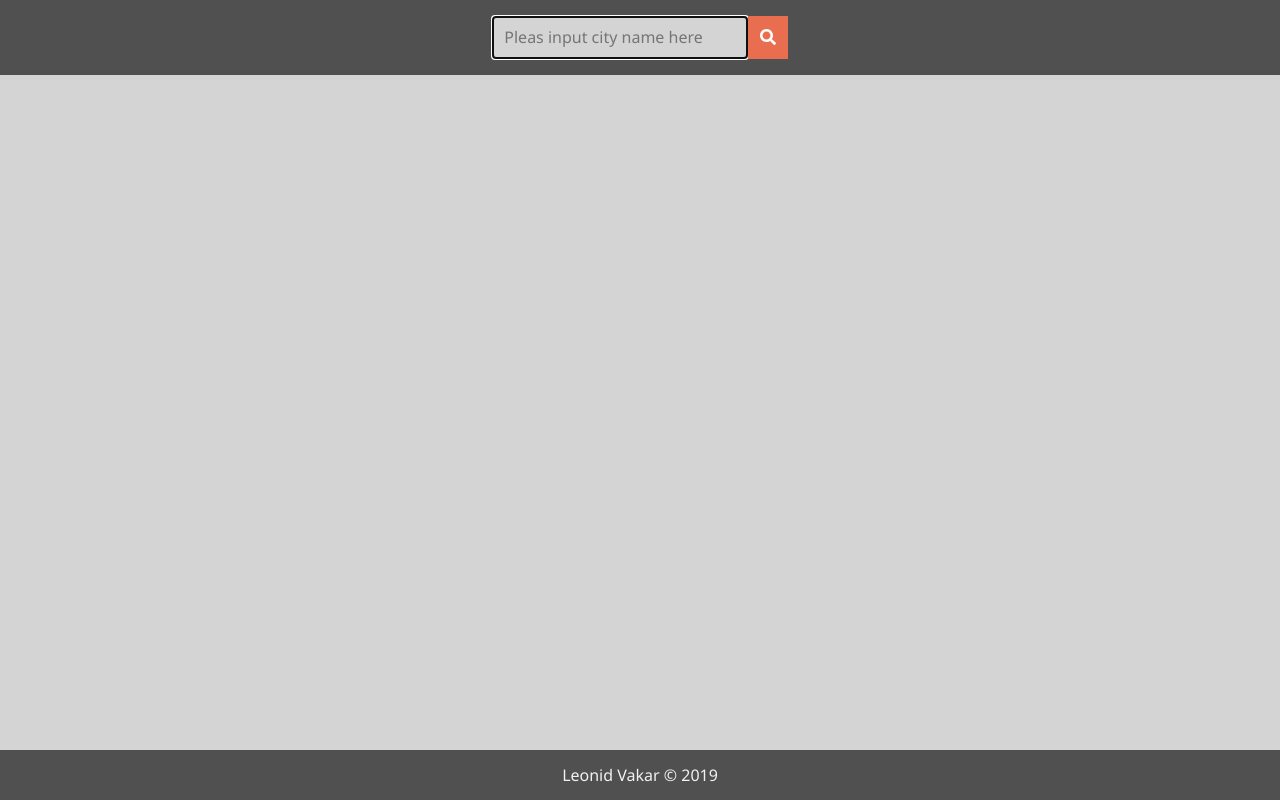
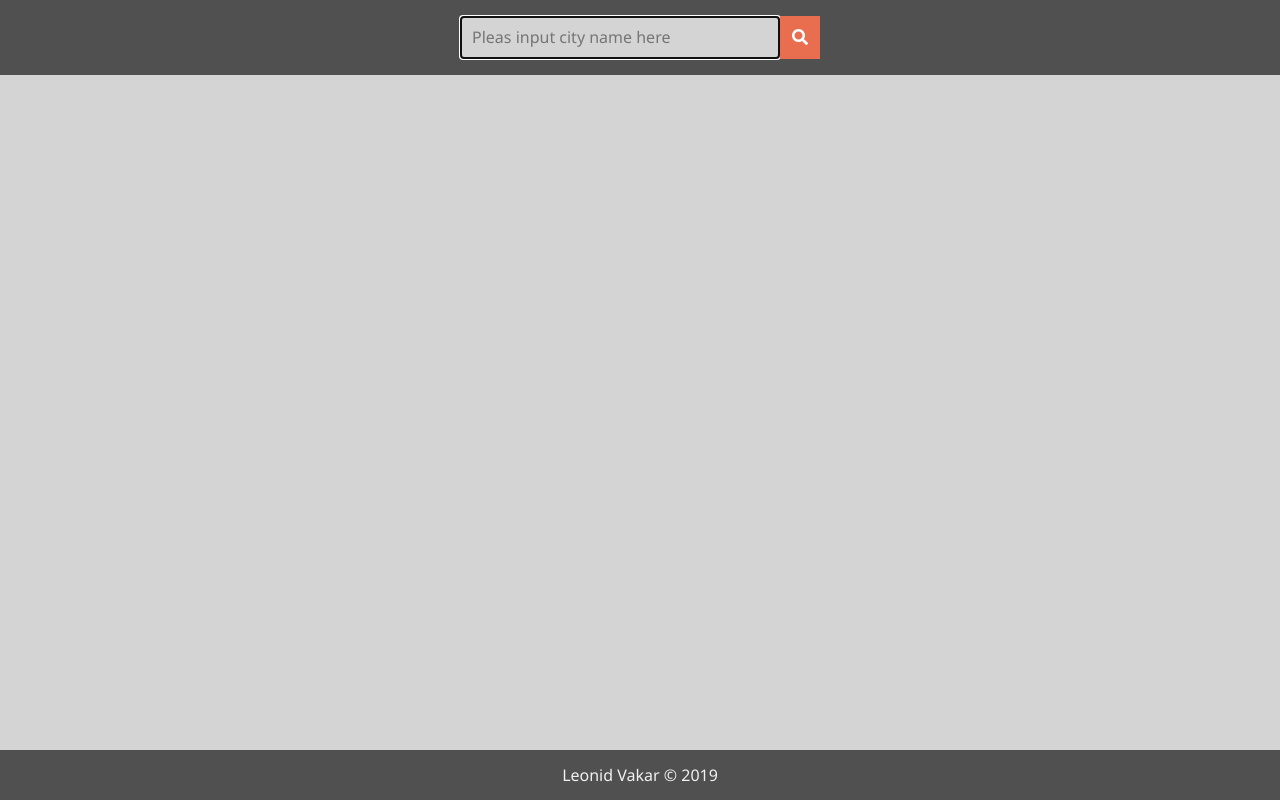
Before and after one commit to Vakar/weatherUI, an Angular app: page / in a window 1280 px wide. Built offline with nearby package versions, Linux system fonts and the light colour scheme.

Commit message:
fix: fix responsive design issues

```diff
--- a/src/app/header/city-search/city-search.component.css
+++ b/src/app/header/city-search/city-search.component.css
@@ -1,15 +1,15 @@
 .search {
   display: table;
-  margin: 0 auto;
+  margin: auto;
 }
 
 .autocomplete {
   display: inline-block;
+  min-width: 25vmax;
 }
 
 input {
   border: 1px solid transparent;
-  /* background-color: #d4d4d4; */
   padding: 0.7rem;
   color: #505050;
   background-color: #d4d4d4;
```
